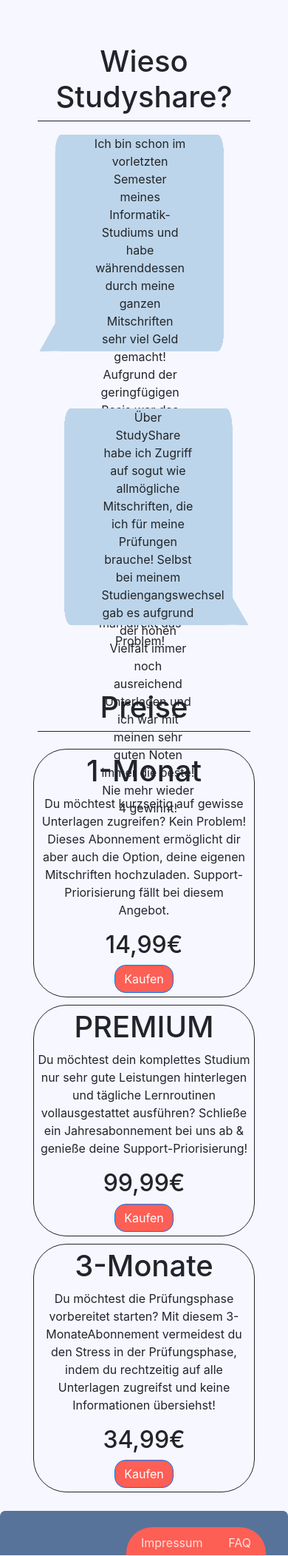
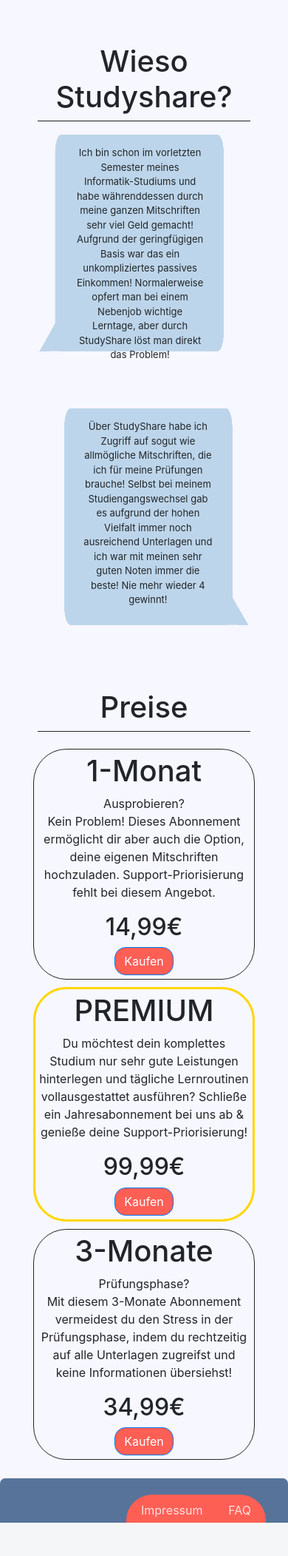
Before and after one commit to ChillySpiral/StudyShare, a PHP site: page / in a window 390 px wide. Shown: the part 772-2875 px from the top of the page at 74% size. After the commit the page ends 2830 px from the top, so only its background shows below. Run offline with PHP 8.4, Linux system fonts and the light colour scheme; data comes from the database, SQL or seed files in the repository.

Commit message:
css index changes

```diff
--- a/CSS/styles.css
+++ b/CSS/styles.css
@@ -111,18 +111,42 @@ margin: 0px
 
 .bubble-content-left{
   height: 320px;
-  padding-left: 30%;
-  padding-right: 20%;
+  padding-left: 20%;
+  padding-right: 10%;
+  padding-top: 6%;
   text-align: center;
+  font-size: 20px;
 }
 
 .bubble-content-right{
   height: 320px;
-  padding-left: 20%;
-  padding-right: 30%;
+  padding-left: 10%;
+  padding-right: 20%;
+  padding-top: 6%;
   text-align: center;
+  font-size: 20px;
 }
 
+@media only screen and (max-width:992px){
+  .bubble-content-left,.bubble-content-right{
+    font-size: 15px;
+  }
+}
+@media only screen and (max-width:500px){
+  .bubble-content-left,.bubble-content-right{
+    font-size: 14px;
+  }
+}
+@media only screen and (max-width:391px){
+  .bubble-content-left,.bubble-content-right{
+    font-size: 13px;
+  }
+}
+@media only screen and (max-width:364px){
+  .bubble-content-left,.bubble-content-right{
+    font-size: 12px;
+  }
+}
 /* imprint  */
 
 .imprint {
--- a/index.php
+++ b/index.php
@@ -108,13 +108,13 @@
             <div class="col-md-4">
                 <div style="border-width: 1px;border-style: solid;border-radius: 45px;margin-right: 30px;margin-left: 30px;padding: 5px;margin-top: 5px;margin-bottom: 5px;">
                     <h1>1-Monat</h1>
-                    <p>Du möchtest kurzseitig auf gewisse Unterlagen zugreifen? Kein Problem! Dieses Abonnement ermöglicht dir aber auch die Option, deine eigenen Mitschriften hochzuladen. Support-Priorisierung fällt bei diesem Angebot.</p>
+                    <p>Ausprobieren?<br> Kein Problem! Dieses Abonnement ermöglicht dir aber auch die Option, deine eigenen Mitschriften hochzuladen. Support-Priorisierung fehlt bei diesem Angebot.</p>
                     <h2>14,99€</h2>
                     <a href="Components/signup.php"><button class="btn btn-primary" type="button" style="background: #fe5f55;border-radius: 15px;">Kaufen</button></a>
                 </div>
             </div>
             <div class="col-md-4">
-                <div style="border-width: 1px;border-style: solid;border-radius: 45px;margin-right: 30px;margin-left: 30px;padding: 5px;margin-bottom: 5px;margin-top: 5px;">
+                <div style="border-width: 3px;border-style: solid;border-color: gold;border-radius: 45px;margin-right: 30px;margin-left: 30px;padding: 5px;margin-bottom: 5px;margin-top: 5px;">
                     <h1>PREMIUM</h1>
                     <p>Du möchtest dein komplettes Studium nur sehr gute Leistungen hinterlegen und tägliche Lernroutinen vollausgestattet ausführen? Schließe ein Jahresabonnement bei uns ab & genieße deine Support-Priorisierung!</p>
                     <h2>99,99€</h2>
@@ -124,7 +124,7 @@
             <div class="col-md-4">
                 <div style="border-width: 1px;border-style: solid;border-radius: 45px;margin-right: 30px;margin-left: 30px;padding: 5px;margin-top: 5px;margin-bottom: 5px;">
                     <h1>3-Monate</h1>
-                    <p>Du möchtest die Prüfungsphase vorbereitet starten? Mit diesem 3-MonateAbonnement vermeidest du den Stress in der Prüfungsphase, indem du rechtzeitig auf alle Unterlagen zugreifst und keine Informationen übersiehst!</p>
+                    <p>Prüfungsphase?<br> Mit diesem 3-Monate Abonnement vermeidest du den Stress in der Prüfungsphase, indem du rechtzeitig auf alle Unterlagen zugreifst und keine Informationen übersiehst!</p>
                     <h2>34,99€</h2>
                     <a href="Components/signup.php"><button class="btn btn-primary" type="button" style="background: #fe5f55;border-radius: 15px;">Kaufen</button></a>
                 </div>
```
